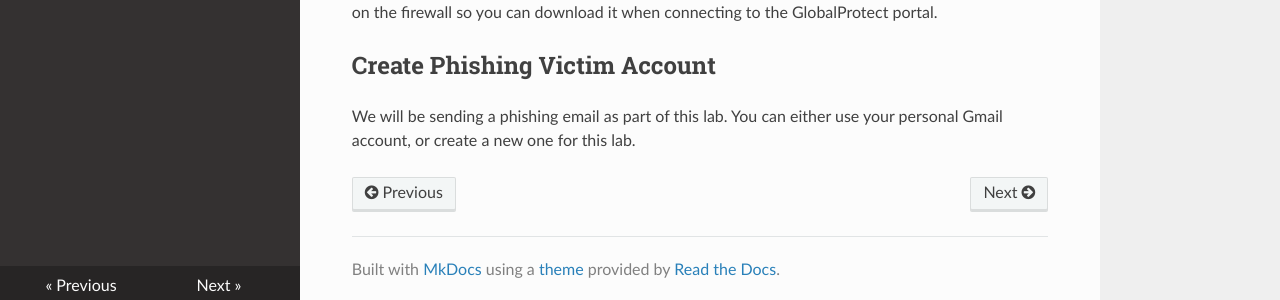
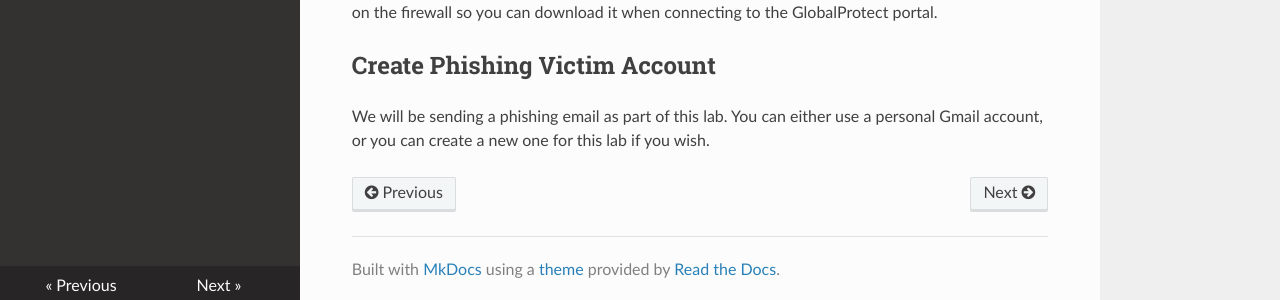
Before and after one commit to tbisaillon/credential-theft-lab, an MkDocs documentation site: the page built from docs/gettingstarted.md, in a window 1280 px wide and 900 px high, scrolled down 5987 px. Shown: the part 594-894 px from the top of the window. Built offline with MkDocs 1.6.1, drawn with Linux system fonts in a browser that asks for light colours; nearby versions of some CDN libraries; old or Windows-style settings are respelled for this version of MkDocs.

Commit message:
Fixes #7

```diff
--- a/docs/gettingstarted.md
+++ b/docs/gettingstarted.md
@@ -96,5 +96,5 @@ on the firewall so you can download it when connecting to the GlobalProtect port
 
 ## Create Phishing Victim Account
 
-We will be sending a phishing email as part of this lab.  You can either use your personal Gmail
-account, or create a new one for this lab.
+We will be sending a phishing email as part of this lab.  You can either use a personal Gmail
+account, or you can create a new one for this lab if you wish.
```
